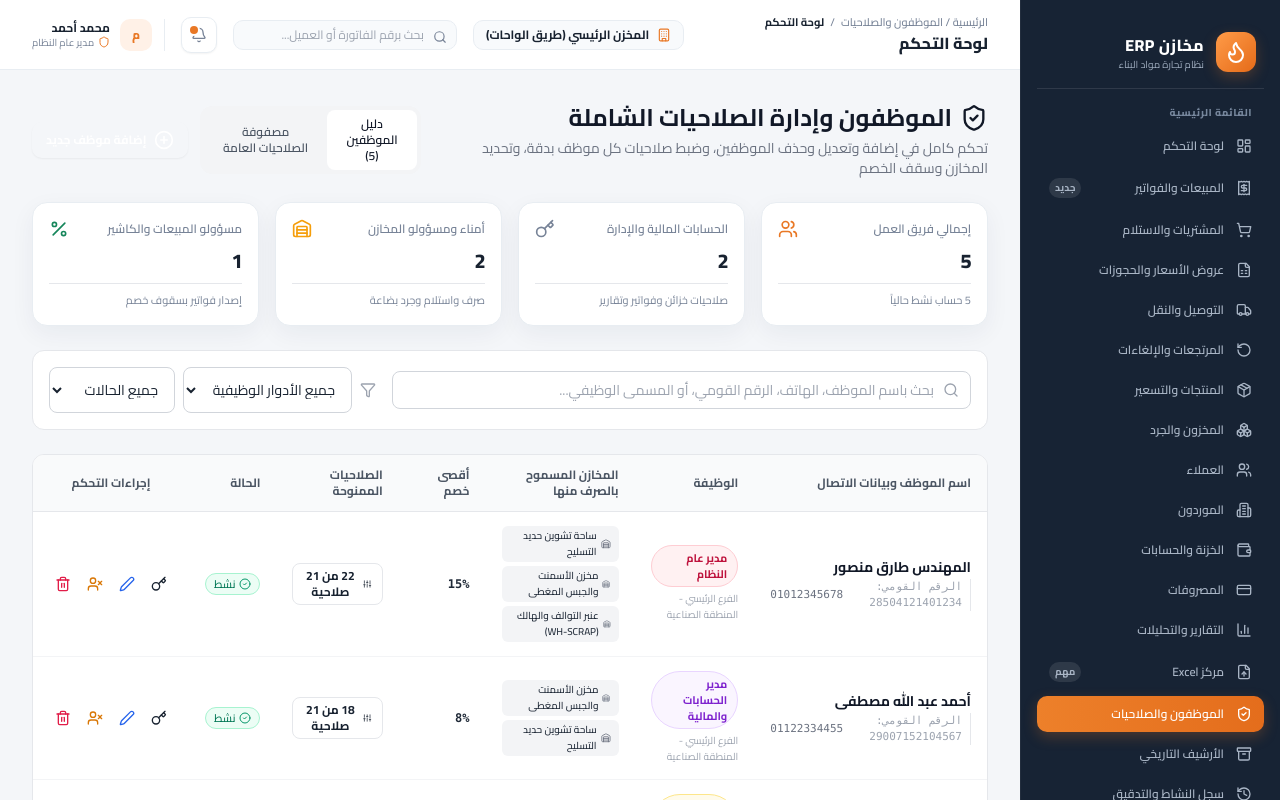
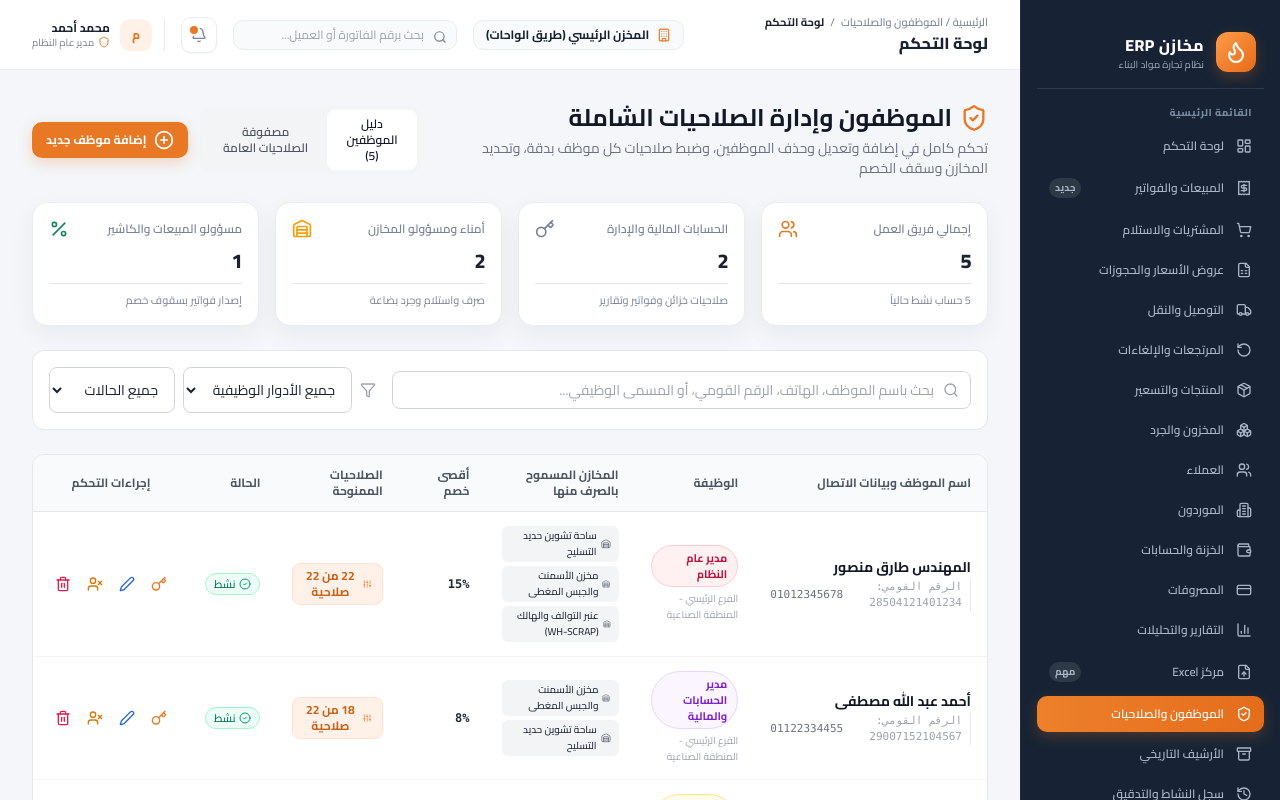
Before and after one commit to mohamedmsheded-hash/mohammed, a Next.js app: page /users in a window 1280 px wide. Shown: the top 800 px of the page. Built offline with nearby package versions, Linux system fonts and the light colour scheme.

Commit message:
fix(users): correct total permissions counter and fix save button styling

```diff
--- a/src/app/users/page.tsx
+++ b/src/app/users/page.tsx
@@ -555,6 +555,11 @@ export default function UsersPage() {
     return Object.values(p).filter(Boolean).length;
   };
 
+  const totalPermissionsCount = permissionCategories.reduce(
+    (acc, cat) => acc + cat.items.length,
+    0
+  );
+
   return (
     <AppShell
       breadcrumbs={[
@@ -567,7 +572,7 @@ export default function UsersPage() {
         <div className="flex flex-col sm:flex-row sm:items-center justify-between gap-4">
           <div>
             <h1 className="text-2xl font-bold text-gray-900 flex items-center gap-2">
-              <ShieldCheck className="w-7 h-7 text-primary" />
+              <ShieldCheck className="w-7 h-7 text-brand" />
               الموظفون وإدارة الصلاحيات الشاملة
             </h1>
             <p className="text-sm text-gray-500 mt-1">
@@ -600,8 +605,9 @@ export default function UsersPage() {
             </div>
 
             <Button
+              variant="default"
               onClick={handleOpenCreate}
-              className="flex items-center gap-2 bg-primary hover:bg-primary-hover text-white shadow-sm"
+              className="flex items-center gap-2"
             >
               <PlusCircle className="w-5 h-5" />
               <span>إضافة موظف جديد</span>
@@ -652,7 +658,7 @@ export default function UsersPage() {
                   placeholder="بحث باسم الموظف، الهاتف، الرقم القومي، أو المسمى الوظيفي..."
                   value={searchTerm}
                   onChange={(e) => setSearchTerm(e.target.value)}
-                  className="w-full pr-9 pl-4 py-2 border border-gray-300 rounded-lg text-sm focus:outline-hidden focus:border-primary focus:ring-1 focus:ring-primary"
+                  className="w-full pr-9 pl-4 py-2 border border-gray-300 rounded-lg text-sm focus:outline-hidden focus:border-brand focus:ring-1 focus:ring-brand"
                 />
               </div>
 
@@ -661,7 +667,7 @@ export default function UsersPage() {
                 <select
                   value={roleFilter}
                   onChange={(e) => setRoleFilter(e.target.value)}
-                  className="border border-gray-300 rounded-lg px-3 py-2 text-sm focus:outline-hidden focus:border-primary bg-white min-w-[150px]"
+                  className="border border-gray-300 rounded-lg px-3 py-2 text-sm focus:outline-hidden focus:border-brand bg-white min-w-[150px]"
                 >
                   <option value="ALL">جميع الأدوار الوظيفية</option>
                   <option value="ADMIN">مدير عام النظام</option>
@@ -673,7 +679,7 @@ export default function UsersPage() {
                 <select
                   value={statusFilter}
                   onChange={(e) => setStatusFilter(e.target.value)}
-                  className="border border-gray-300 rounded-lg px-3 py-2 text-sm focus:outline-hidden focus:border-primary bg-white min-w-[120px]"
+                  className="border border-gray-300 rounded-lg px-3 py-2 text-sm focus:outline-hidden focus:border-brand bg-white min-w-[120px]"
                 >
                   <option value="ALL">جميع الحالات</option>
                   <option value="ACTIVE">نشط فقط</option>
@@ -745,11 +751,11 @@ export default function UsersPage() {
                           <td className="py-3.5 px-4">
                             <button
                               onClick={() => handleOpenPermissions(user)}
-                              className="inline-flex items-center gap-1.5 text-xs text-primary font-bold hover:underline bg-primary/5 hover:bg-primary/10 px-2.5 py-1 rounded-lg transition-colors border border-primary/20"
+                              className="inline-flex items-center gap-1.5 text-xs text-brand-dark font-bold hover:underline bg-brand-soft hover:bg-[#ffe7d5] px-2.5 py-1 rounded-lg transition-colors border border-[#ffe2ce]"
                               title="اضغط لتعديل صلاحيات هذا الموظف بالتفصيل"
                             >
-                              <Sliders className="w-3.5 h-3.5" />
-                              <span>{countActivePermissions(user.permissions)} من 21 صلاحية</span>
+                              <Sliders className="w-3.5 h-3.5 text-brand" />
+                              <span>{countActivePermissions(user.permissions)} من {totalPermissionsCount} صلاحية</span>
                             </button>
                           </td>
                           <td className="py-3.5 px-4">
@@ -774,7 +780,7 @@ export default function UsersPage() {
                               <button
                                 title="تعديل الصلاحيات التفصيلية"
                                 onClick={() => handleOpenPermissions(user)}
-                                className="p-1.5 rounded-lg text-primary hover:bg-primary/10 transition-colors"
+                                className="p-1.5 rounded-lg text-brand hover:bg-brand-soft transition-colors"
                               >
                                 <Key className="w-4 h-4" />
                               </button>
@@ -894,7 +900,7 @@ export default function UsersPage() {
           <div className="bg-white rounded-2xl border border-gray-200 shadow-2xl w-full max-w-lg overflow-hidden animate-in fade-in zoom-in-95">
             <div className="flex items-center justify-between p-5 border-b border-gray-100 bg-gray-50/50">
               <div className="flex items-center gap-2">
-                <ShieldCheck className="w-5 h-5 text-primary" />
+                <ShieldCheck className="w-5 h-5 text-brand" />
                 <h3 className="font-bold text-gray-900 text-lg">
                   {editingUserId ? "تعديل بيانات الموظف" : "إضافة موظف جديد للمنظومة"}
                 </h3>
@@ -921,7 +927,7 @@ export default function UsersPage() {
                   placeholder="مثال: م/ محمود إبراهيم النجار"
                   value={formData.full_name}
                   onChange={(e) => setFormData({ ...formData, full_name: e.target.value })}
-                  className="w-full border border-gray-300 rounded-lg p-2.5 text-sm focus:outline-hidden focus:border-primary"
+                  className="w-full border border-gray-300 rounded-lg p-2.5 text-sm focus:outline-hidden focus:border-brand"
                 />
               </div>
 
@@ -937,7 +943,7 @@ export default function UsersPage() {
                     placeholder="010XXXXXXXX"
                     value={formData.phone}
                     onChange={(e) => setFormData({ ...formData, phone: e.target.value })}
-                    className="w-full border border-gray-300 rounded-lg p-2.5 text-sm focus:outline-hidden focus:border-primary"
+                    className="w-full border border-gray-300 rounded-lg p-2.5 text-sm focus:outline-hidden focus:border-brand"
                   />
                 </div>
 
@@ -951,7 +957,7 @@ export default function UsersPage() {
                     placeholder="14 رقم قومي"
                     value={formData.national_id}
                     onChange={(e) => setFormData({ ...formData, national_id: e.target.value })}
-                    className="w-full border border-gray-300 rounded-lg p-2.5 text-sm focus:outline-hidden focus:border-primary"
+                    className="w-full border border-gray-300 rounded-lg p-2.5 text-sm focus:outline-hidden focus:border-brand"
                   />
                 </div>
               </div>
@@ -966,7 +972,7 @@ export default function UsersPage() {
                     onChange={(e) =>
                       setFormData({ ...formData, role_code: e.target.value as any })
                     }
-                    className="w-full border border-gray-300 rounded-lg p-2.5 text-sm focus:outline-hidden focus:border-primary bg-white"
+                    className="w-full border border-gray-300 rounded-lg p-2.5 text-sm focus:outline-hidden focus:border-brand bg-white"
                   >
                     <option value="ADMIN">مدير عام النظام</option>
                     <option value="ACCOUNTANT">مدير الحسابات والمالية</option>
@@ -984,7 +990,7 @@ export default function UsersPage() {
                     type="text"
                     value={formData.branch_name}
                     onChange={(e) => setFormData({ ...formData, branch_name: e.target.value })}
-                    className="w-full border border-gray-300 rounded-lg p-2.5 text-sm focus:outline-hidden focus:border-primary"
+                    className="w-full border border-gray-300 rounded-lg p-2.5 text-sm focus:outline-hidden focus:border-brand"
                   />
                 </div>
               </div>
@@ -1002,7 +1008,7 @@ export default function UsersPage() {
                   onChange={(e) =>
                     setFormData({ ...formData, max_discount_pct: Number(e.target.value) })
                   }
-                  className="w-full border border-gray-300 rounded-lg p-2.5 text-sm focus:outline-hidden focus:border-primary font-mono"
+                  className="w-full border border-gray-300 rounded-lg p-2.5 text-sm focus:outline-hidden focus:border-brand font-mono"
                 />
                 <span className="text-[11px] text-gray-400 mt-1 block">
                   إذا تجاوز الكاشير هذه النسبة، يطلب السيستم موافقة وتوقيع مدير الحسابات إلكترونياً.
@@ -1038,7 +1044,7 @@ export default function UsersPage() {
                               });
                             }
                           }}
-                          className="w-4 h-4 text-primary rounded-sm border-gray-300"
+                          className="w-4 h-4 text-brand rounded-sm border-gray-300 focus:ring-brand"
                         />
                         <span>{whName}</span>
                       </label>
@@ -1058,7 +1064,7 @@ export default function UsersPage() {
                 >
                   إلغاء
                 </Button>
-                <Button type="submit" className="bg-primary hover:bg-primary-hover text-white">
+                <Button type="submit" variant="default">
                   {editingUserId ? "حفظ التعديلات" : "إضافة الموظف"}
                 </Button>
               </div>
@@ -1075,13 +1081,13 @@ export default function UsersPage() {
             <div className="p-5 border-b border-gray-100 bg-gray-50/50 flex items-center justify-between">
               <div>
                 <div className="flex items-center gap-2">
-                  <Key className="w-5 h-5 text-primary" />
+                  <Key className="w-5 h-5 text-brand" />
                   <h3 className="font-bold text-gray-900 text-lg">
                     تخصيص صلاحيات الموظف: {permTargetUser.full_name}
                   </h3>
                 </div>
                 <p className="text-xs text-gray-500 mt-1">
-                  الوظيفة: {permTargetUser.role_name_ar} | مفعل حالياً {countActivePermissions(tempPermissions)} من أصل 21 صلاحية
+                  الوظيفة: {permTargetUser.role_name_ar} | مفعل حالياً {countActivePermissions(tempPermissions)} من أصل {totalPermissionsCount} صلاحية
                 </p>
               </div>
 
@@ -1131,7 +1137,7 @@ export default function UsersPage() {
               {permissionCategories.map((cat, catIdx) => (
                 <div key={catIdx} className="space-y-2">
                   <h4 className="text-xs font-bold text-gray-900 border-b pb-1 flex items-center gap-1.5">
-                    <Shield className="w-3.5 h-3.5 text-primary" />
+                    <Shield className="w-3.5 h-3.5 text-brand" />
                     <span>{cat.category}</span>
                   </h4>
                   <div className="grid grid-cols-1 sm:grid-cols-2 gap-2.5">
@@ -1143,13 +1149,13 @@ export default function UsersPage() {
                           onClick={() => handleToggleSinglePermission(item.key)}
                           className={`p-3 rounded-xl border cursor-pointer transition-all flex items-start gap-3 ${
                             isGranted
-                              ? "bg-primary/5 border-primary/30 text-gray-900"
+                              ? "bg-brand-soft/70 border-brand/40 text-gray-900 shadow-xs"
                               : "bg-gray-50/50 border-gray-200 text-gray-500 hover:bg-gray-100/60"
                           }`}
                         >
                           <div className="mt-0.5">
                             {isGranted ? (
-                              <CheckSquare className="w-4 h-4 text-primary" />
+                              <CheckSquare className="w-4 h-4 text-brand" />
                             ) : (
                               <Square className="w-4 h-4 text-gray-300" />
                             )}
@@ -1183,7 +1189,12 @@ export default function UsersPage() {
                 >
                   إلغاء
                 </Button>
-                <Button onClick={handleSavePermissions} className="bg-primary hover:bg-primary-hover text-white">
+                <Button
+                  type="button"
+                  variant="default"
+                  onClick={handleSavePermissions}
+                  className="px-6 py-2 shadow-accent text-white"
+                >
                   حفظ الصلاحيات المخصصة
                 </Button>
               </div>
```
